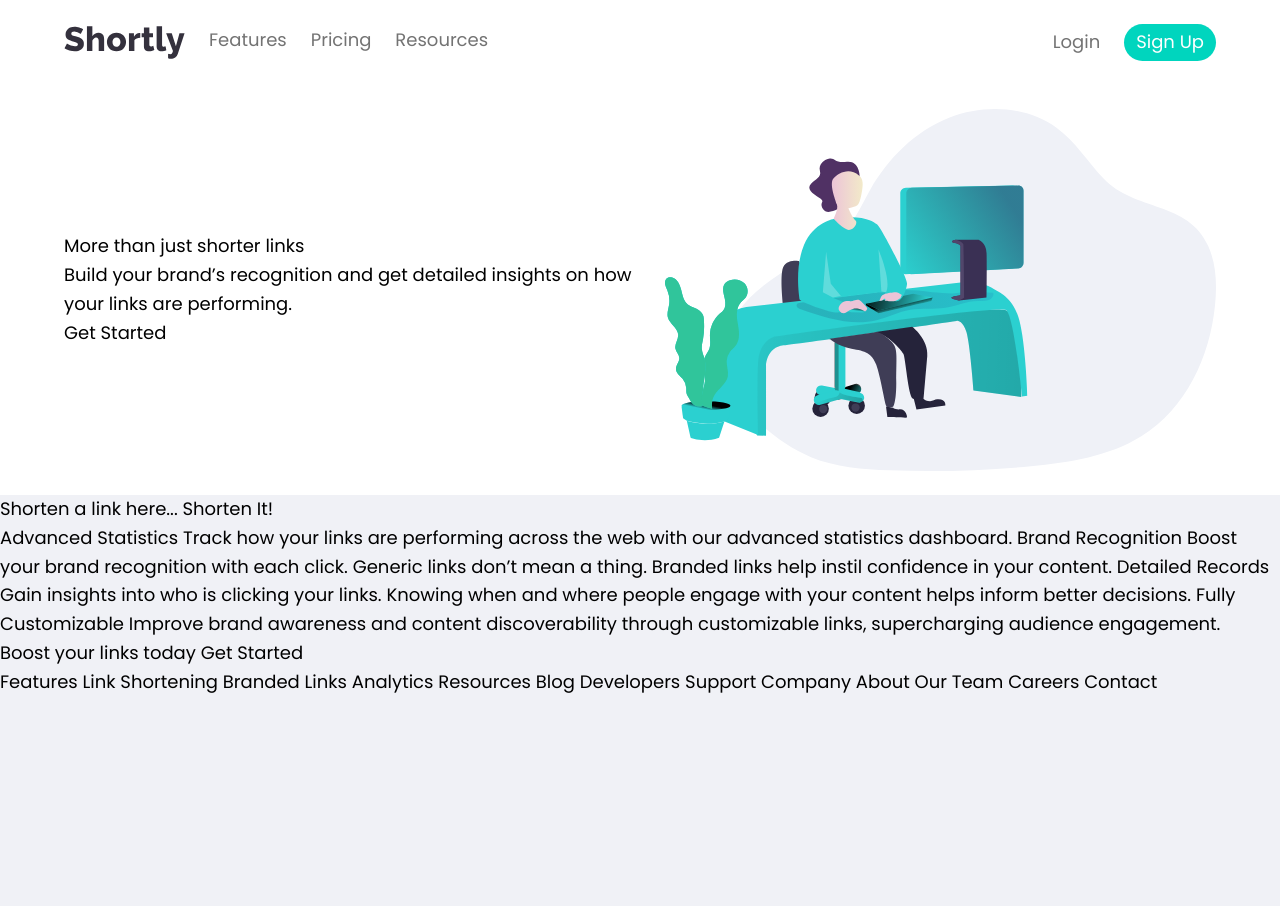
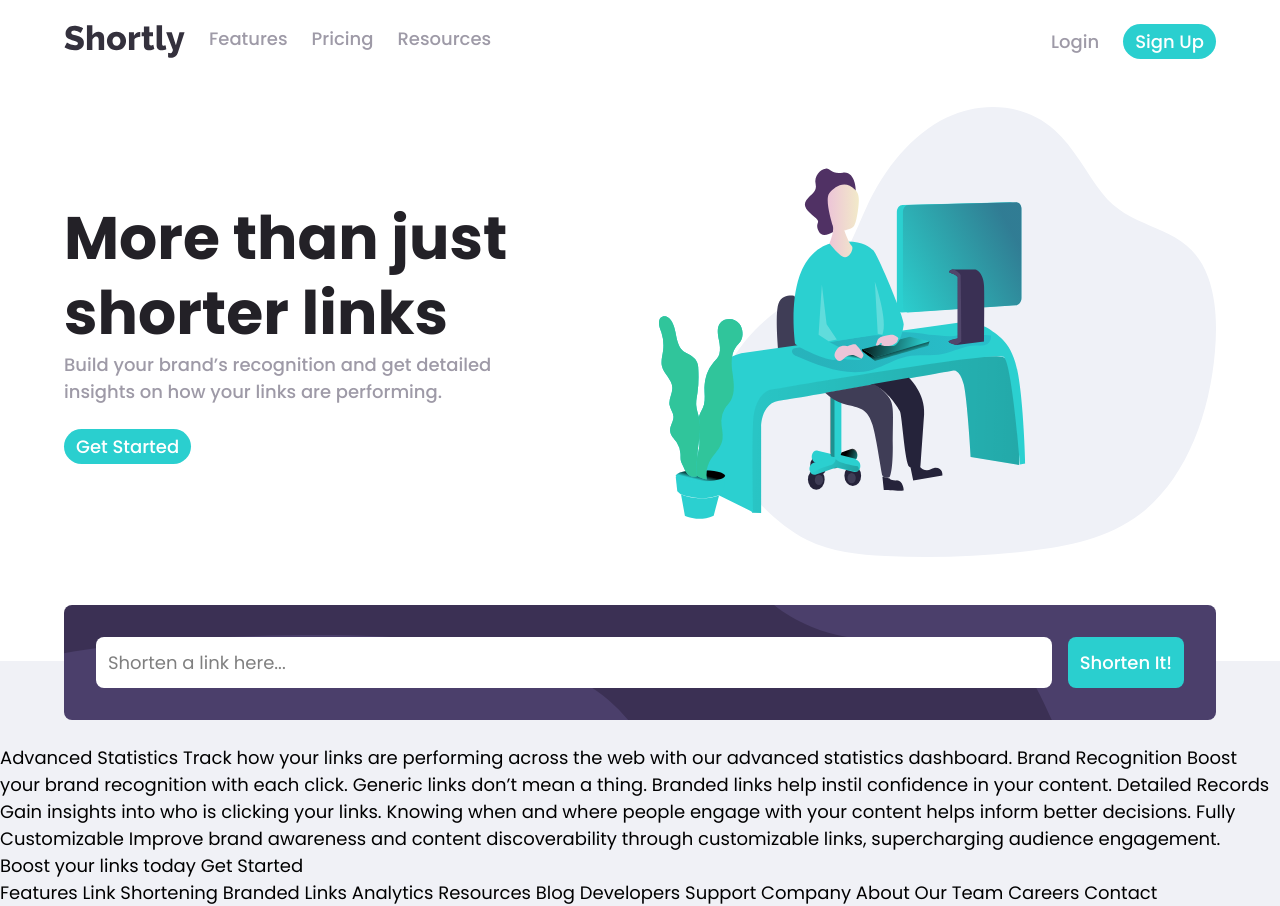
Before and after one commit to geliettech/shortly, a React (Vite) app: page / in a window 1280 px wide. Before the commit the page ends 800 px from the top, so only its background shows below. Built offline with nearby package versions, Linux system fonts and the light colour scheme.

Commit message:
structure header hero shorten

```diff
--- a/src/components/header.tsx
+++ b/src/components/header.tsx
@@ -21,18 +21,16 @@ const Header = () => {
 
           {/* Nav Link */}
           {/* Desktop Navbar */}
-          <ul className="hidden md:flex gap-6">
+          <div className="hidden md:flex gap-6">
             {navItems.map((item, index) => (
-              <li className="" key={index}>
-                <a
+                <a  key={index}
                   href={item.href}
                   className="nav__link"
                 >
                   {item.name}
                 </a>
-              </li>
             ))}
-          </ul>
+          </div>
         </div>
         <div className="hidden md:flex items-center gap-6">
           <a href="#" className="nav__link">
@@ -54,32 +52,30 @@ const Header = () => {
 
         {/* Mobile Navbar */}
         <nav
-          className={`md:hidden absolute top-10 left-0 w-full bg-white shadow-md transition-all duration-300 ${
+          className={`md:hidden flex flex-col items-center gap-4 py-8 absolute top-16 right-0 w-[50%] bg-white shadow-md transition-all duration-300 ${
             isOpen ? "block" : "hidden"
           }`}
         >
           {/* Nav Link */}
-          <ul className="nav__links | primary">
+          <div className="flex flex-col gap-4">
             {navItems.map((item, index) => (
-              <li className="" key={index}>
                 <a
-                  href={item.href}
-                  className="text-[16px] font-medium text-gray-700 hover:text-teal-600 transition"
+                  href={item.href} key={index}
+                  className="nav__link"
                 >
                   {item.name}
                 </a>
-              </li>
             ))}
-          </ul>
+          </div>
 
-          <ul className="nav__links | secondary">
+          <div className="flex gap-4 items-center">
             <a href="#" className="nav__link">
               Login
             </a>
-            <a href="#" className="nav__link | btn">
+            <a href="#" className="btn-primary">
               Sign Up
             </a>
-          </ul>
+          </div>
         </nav>
       </div>
     </header>
--- a/src/components/hero.tsx
+++ b/src/components/hero.tsx
@@ -1,19 +1,19 @@
 const Hero = () => {
   return (
-    <section className="bg-white">
-      <div className="flex justify-between items-center container">
+    <section className="bg-white min-h-[500px] flex items-center pb-20">
+      <div className="flex flex-col-reverse md:flex-row justify-between items-center container">
         <div className="max-w-3xl mx-auto">
-          <h2>More than just shorter links</h2>
-          <p>
+          <h2 className="text-6xl font-bold text-gray-950 leading-tight">More than just shorter links</h2>
+          <p className="mb-6 pr-38">
             Build your brand’s recognition and get detailed insights on how your
-            links are performing.{" "}
+            links are performing.
           </p>
-          <button>Get Started</button>
+          <button className="btn-primary">Get Started</button>
         </div>
-        <div>
+        <div className="w-[900px] h-[450px]">
           <img
             src="/images/illustration-working.svg"
-            alt="Illustration Working"
+            alt="Illustration Working" className="h-full w-full"
           />
         </div>
       </div>
--- a/src/components/shorten.tsx
+++ b/src/components/shorten.tsx
@@ -1,12 +1,44 @@
+// const Shorten = () => {
+//   return (
+//     <section className="container">
+//       <div className="flex flex-col md:flex-row items-center bg-[url("images/bg-shorten-mobile.svg")] bg-purple-950 p-6 rounded-lg -mt-15 gap-4">
+//         <input
+//           type="text"
+//           className="bg-white"
+//           placeholder=" Shorten a link here..."
+//         />
+//         <button className="btn-primary !rounded-lg">Shorten It!</button>
+//       </div>
+//     </section>
+//   );
+// };
 
+// export default Shorten;
 const Shorten = () => {
   return (
-    <div>
-       Shorten a link here...
+    <section className="container">
+      <div
+        className="
+          flex flex-col md:flex-row items-center gap-4
+          bg-purple-950
+          bg-[url('/images/bg-shorten-mobile.svg')]
+          md:bg-[url('/images/bg-shorten-desktop.svg')]
+          bg-no-repeat bg-cover
+          p-8 rounded-lg -mt-20
+        "
+      >
+        <input
+          type="text"
+          placeholder="Shorten a link here..."
+          className="bg-white w-full md:flex-1 p-3 rounded-lg outline-none"
+        />
 
-  Shorten It!
-    </div>
-  )
-}
+        <button className="btn-primary p-3 w-full md:w-auto rounded-lg">
+          Shorten It!
+        </button>
+      </div>
+    </section>
+  );
+};
 
-export default Shorten
+export default Shorten;
--- a/src/index.css
+++ b/src/index.css
@@ -1,81 +1,87 @@
-@import url('https://fonts.googleapis.com/css2?family=Poppins:ital,wght@0,100;0,200;0,300;0,400;0,500;0,600;0,700;0,800;0,900;1,100;1,200;1,300;1,400;1,500;1,600;1,700;1,800;1,900&display=swap');
+@import url("https://fonts.googleapis.com/css2?family=Poppins:ital,wght@0,100;0,200;0,300;0,400;0,500;0,600;0,700;0,800;0,900;1,100;1,200;1,300;1,400;1,500;1,600;1,700;1,800;1,900&display=swap");
 @import "tailwindcss";
 
+@theme {
+  /* ========= COLORS ========= */
 
-/* Base styles */
+  /* ### Primary */
+  --color-blue-400: hsl(180, 66%, 49%);
+  --color-purple-950: hsl(257, 27%, 26%);
 
-/* *, html{
+  /* ### Secondary */
+  --color-red-400: hsl(0, 87%, 67%);
+
+  /* ### Neutral */
+  --color-gray-400: hsl(0, 0%, 75%);
+  --color-gray-500: hsl(257, 7%, 63%);
+  --color-gray-900: hsl(255, 11%, 22%);
+  --color-gray-950: hsl(260, 8%, 14%);
+
+  /* ========= TYPOGRAPHY ========= */
+  --font-poppins: "Poppins", sans-serif;
+  /* ##  font weight */
+  /* --weight-500: 500;
+  --weight-700: 700; */
+}
+
+/* =========================
+   Base styles
+========================= */
+@layer base {
+  html,
+  * {
     margin: 0;
     padding: 0;
     box-sizing: border-box;
-    font-family: 'Poppins', sans-serif; */
-/* } */
-:root {
-    /* ## Colors */
-
-/* ### Primary */
---clr-teal-400: hsl(180, 66%, 49%);
---clr-purple-950: hsl(257, 27%, 26%);
-
-/* ### Secondary */
---clr-red-400: hsl(0, 87%, 67%);
-
-/* ### Neutral */
---clr-neutral-400: hsl(0, 0%, 75%);
---clr-neutral-500: hsl(257, 7%, 63%);
---clr-neutral-900: hsl(255, 11%, 22%);
---clr-neutral-950: hsl(260, 8%, 14%);
-
-/* ##  font weight */
---fntw-weight-500: 500;
---fntw-weight-700: 700;
+    font-family: var(--font-poppins);
   }
-
-li{
+  body {
+    background-color: #f0f1f6;
+    font-size: 18px;
+  }
+  li {
     list-style: none;
   }
-a{
+  a {
     text-decoration: none;
   }
-img{
-    max-width: 100%
-}
-button{
+  /* img {
+    max-width: 100%;
+  } */
+  button {
     cursor: pointer;
     font-family: inherit;
     border: none;
   }
-body{
-    font-family: inherit;
-    line-height: 1.6;
-    background-color: #f0f1f6;
-    font-size: 18px;
-    font-family: 'Poppins', sans-serif;
+  p{
+    font-weight: 500;
+    color: var(--color-gray-500);
+    line-height: 1.5;
+  }
 }
 /* =========================
    Component styles
 ========================= */
 @layer components {
-    .container{
+  .container {
     @apply container mx-auto px-4 md:px-6 lg:px-16 py-6;
   }
   .btn {
-    @apply px-6 py-2 rounded-lg font-medium transition duration-300;
+    @apply px-6 py-2 rounded-lg font-medium transform transition-transform duration-300 hover:scale-105 cursor-pointer;
   }
 
   .btn-primary {
-    @apply bg-teal-400 text-white hover:bg-teal-400/80 px-3 py-1 rounded-full transition duration-300;
+    @apply font-medium bg-blue-400 text-white hover:bg-blue-400/80 px-3 py-1 rounded-full transform transition-transform duration-300 hover:scale-105 cursor-pointer;
   }
 
   .nav__link {
-    @apply text-neutral-500 hover:text-neutral-950 transition-colors duration-500;
+    @apply font-medium text-gray-500 hover:text-gray-950 transform transition-transform duration-300 hover:scale-105 cursor-pointer;
   }
 
   .card {
     @apply bg-white shadow-md rounded-xl p-6;
   }
 }
-
 
 /* =========================
    Utility styles
```
Lines whose indentation alone changed are shown as unchanged.
